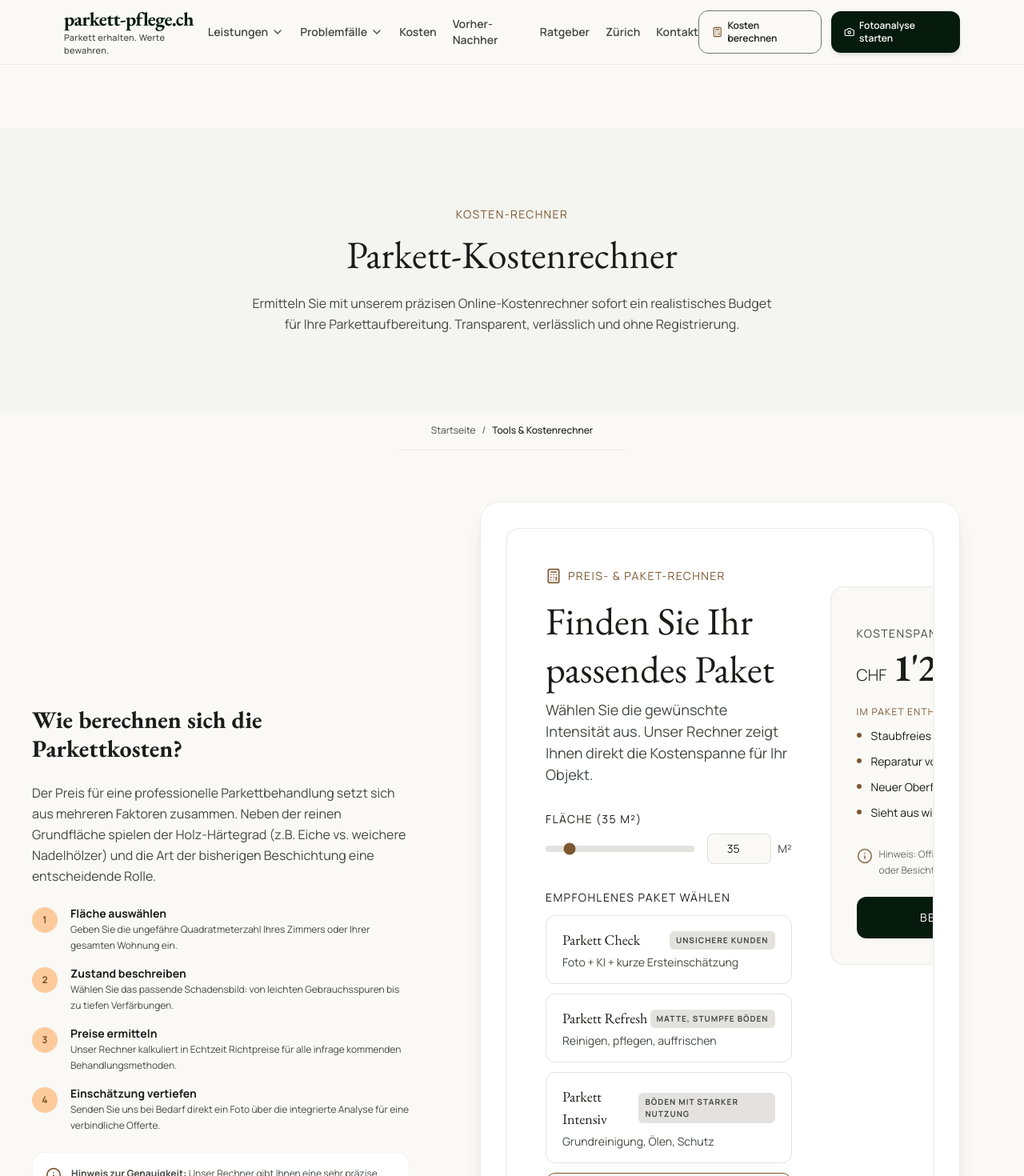
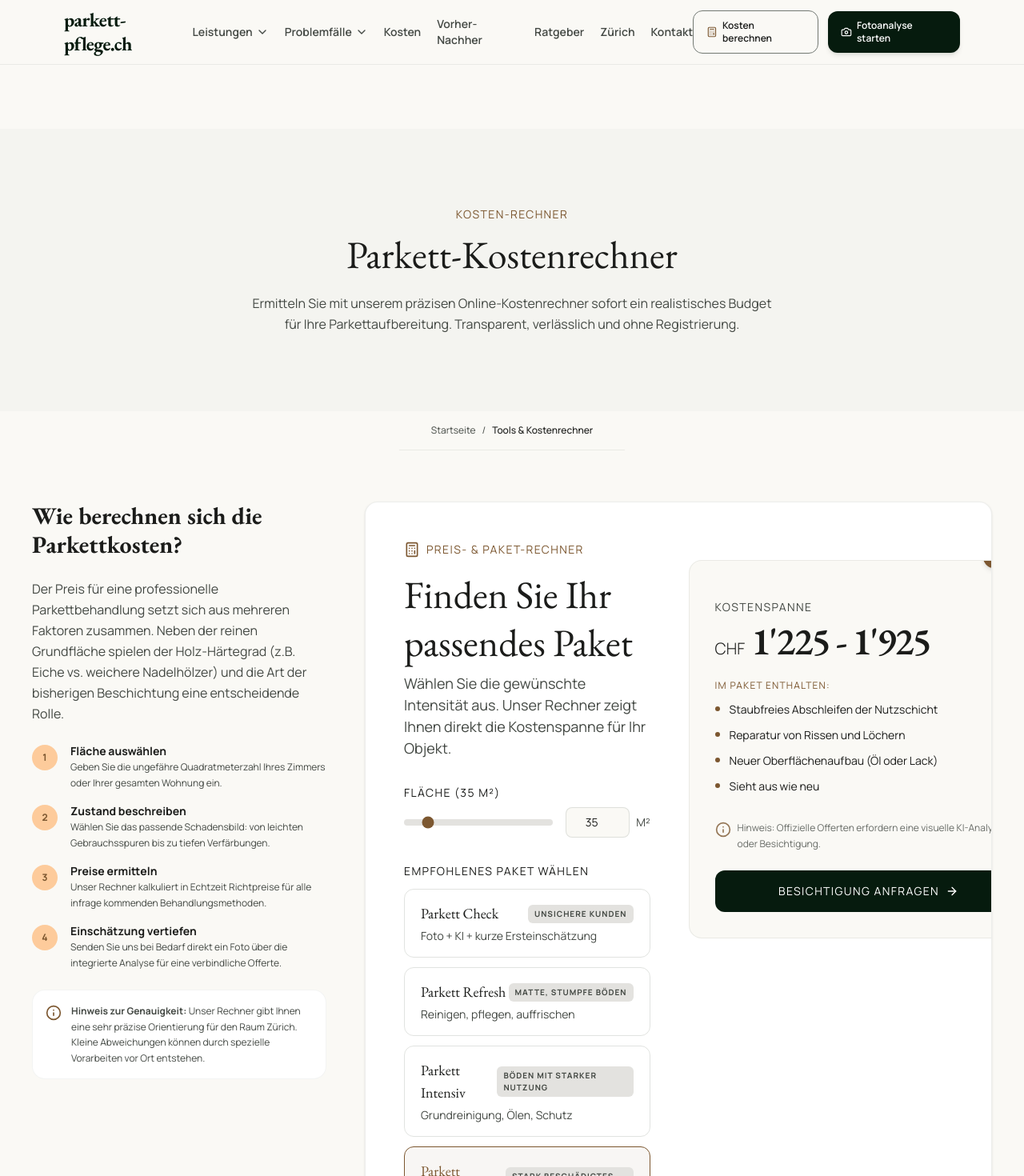
Before and after one commit to petritxh/parkettpflege-ch, a Next.js app: page /tools/parkett-kostenrechner in a window 1280 px wide. Shown: the top 1470 px of the page at 80% size. Built offline with nearby package versions, Linux system fonts and the light colour scheme.

Commit message:
fix cost calculator layout clipping and remove sub-logo slogan from header

```diff
--- a/app/(public)/tools/parkett-kostenrechner/page.tsx
+++ b/app/(public)/tools/parkett-kostenrechner/page.tsx
@@ -85,10 +85,10 @@ export default function KostenrechnerPage() {
       <section className="py-16 px-margin-mobile md:px-margin-desktop bg-surface text-on-surface">
         <div className="max-w-container-max-width mx-auto space-y-16">
 
-          <div className="grid grid-cols-1 lg:grid-cols-12 gap-12 items-center">
+          <div className="grid grid-cols-1 lg:grid-cols-12 gap-12 items-start">
 
-            {/* Tool Instruction (5 cols) */}
-            <div className="lg:col-span-5 space-y-6">
+            {/* Tool Instruction (4 cols) */}
+            <div className="lg:col-span-4 space-y-6 lg:sticky lg:top-28">
               <h2 className="font-headline-md text-2xl md:text-3xl font-bold">Wie berechnen sich die Parkettkosten?</h2>
               <p className="font-body-md text-on-surface-variant leading-relaxed">
                 Der Preis für eine professionelle Parkettbehandlung setzt sich aus mehreren Faktoren zusammen. Neben der reinen Grundfläche spielen der Holz-Härtegrad (z.B. Eiche vs. weichere Nadelhölzer) und die Art der bisherigen Beschichtung eine entscheidende Rolle.
@@ -116,11 +116,9 @@ export default function KostenrechnerPage() {
               </div>
             </div>
 
-            {/* PriceEstimator Box (7 cols) */}
-            <div className="lg:col-span-7 flex justify-center">
-              <div className="w-full max-w-[600px] bg-surface-container-lowest p-8 border border-outline-variant/30 rounded-3xl shadow-xl">
-                <PriceEstimator />
-              </div>
+            {/* PriceEstimator Box (8 cols) */}
+            <div className="lg:col-span-8">
+              <PriceEstimator />
             </div>
 
           </div>
--- a/components/layout/TopNav.tsx
+++ b/components/layout/TopNav.tsx
@@ -50,13 +50,10 @@ export default function TopNav() {
     <nav className="bg-surface/90 backdrop-blur-xl sticky docked top-0 z-50 border-b border-outline-variant/30 transition-all duration-300">
       <div className="flex justify-between items-center w-full px-margin-mobile md:px-margin-desktop max-w-container-max-width mx-auto h-20">
 
-        {/* Brand Logo & Claim */}
+        {/* Brand Logo */}
         <Link href="/" className="flex flex-col justify-center select-none" onClick={handleLinkClick}>
           <span className="font-headline-md text-xl md:text-2xl font-bold tracking-tight text-primary leading-tight">
             parkett-pflege.ch
-          </span>
-          <span className="text-[10px] md:text-[11px] text-on-surface-variant font-medium tracking-wide">
-            Parkett erhalten. Werte bewahren.
           </span>
         </Link>
 
```
Also changed, not shown: 1 other file (tests, documents, lock files or other folders).
